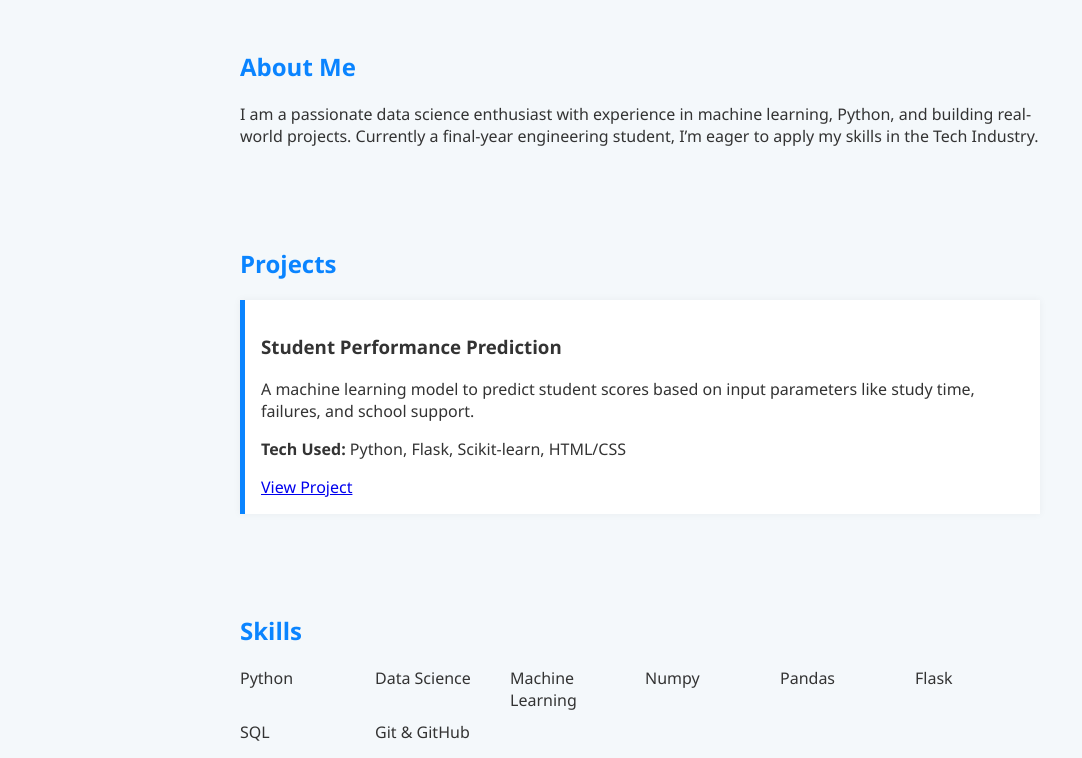
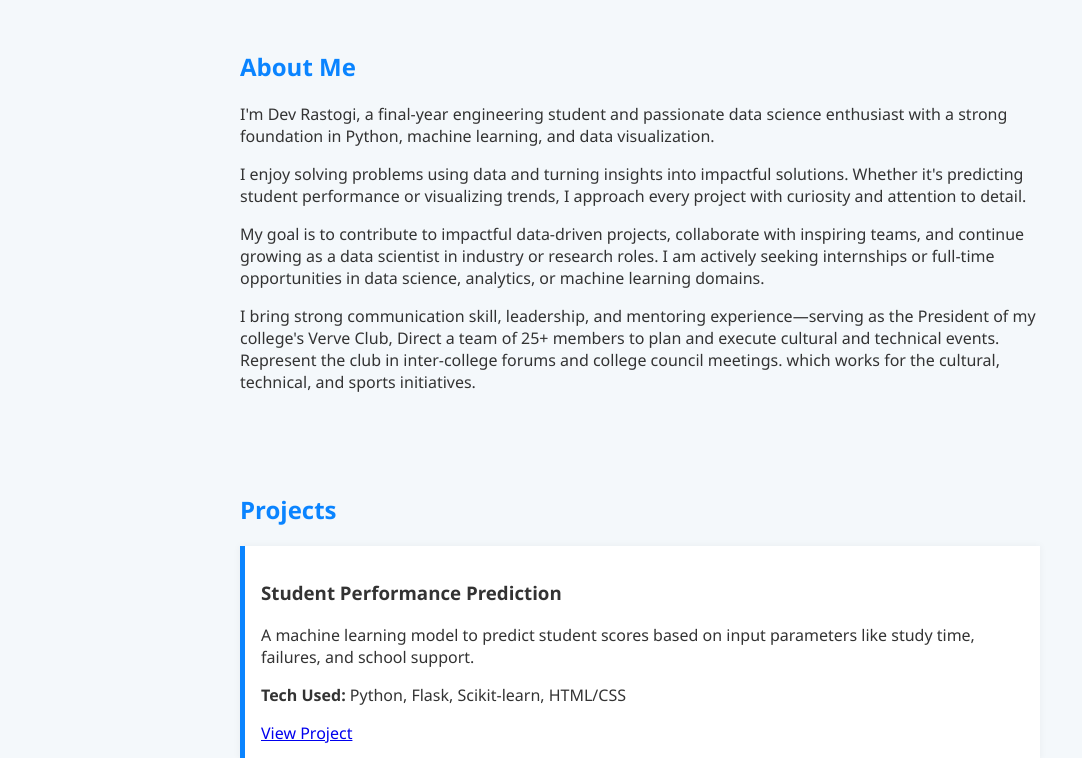
Before and after one commit to dev-rastogi03/portfolio, a plain HTML site: page index.html in a window 1280 px wide. Shown: the part 342-1100 px from the top of the page, without its empty margins (0-1082 px from the left). Drawn offline with Linux system fonts and the light colour scheme.

Commit message:
Update index.html

```diff
--- a/index.html
+++ b/index.html
@@ -19,9 +19,22 @@
 
 
   <section id="about">
-    <h2>About Me</h2>
-    <p>I am a passionate data science enthusiast with experience in machine learning, Python, and building real-world projects. Currently a final-year engineering student, I’m eager to apply my skills in the Tech Industry.</p>
+  <h2>About Me</h2>
+  <p>
+    I'm Dev Rastogi, a final-year engineering student and passionate data science enthusiast with a strong foundation in Python, machine learning, and data visualization.
+  </p>
+  <p>
+    I enjoy solving problems using data and turning insights into impactful solutions. Whether it's predicting student performance or visualizing trends, I approach every project with curiosity and attention to detail.
+  </p>
+  <p>
+    My goal is to contribute to impactful data-driven projects, collaborate with inspiring teams, and continue growing as a data scientist in industry or research roles. I am actively seeking internships or full-time opportunities in data science, analytics, or machine learning domains.
+  </p>
+  <p>
+    I bring strong communication skill, leadership, and mentoring experience—serving as the President of my college's Verve Club, Direct a team of 25+ members to plan and execute cultural and technical events.
+Represent the club in inter-college forums and college council meetings. which works for the cultural, technical, and sports initiatives.
+  </p>
   </section>
+
 
   <section id="projects">
     <h2>Projects</h2>
```
